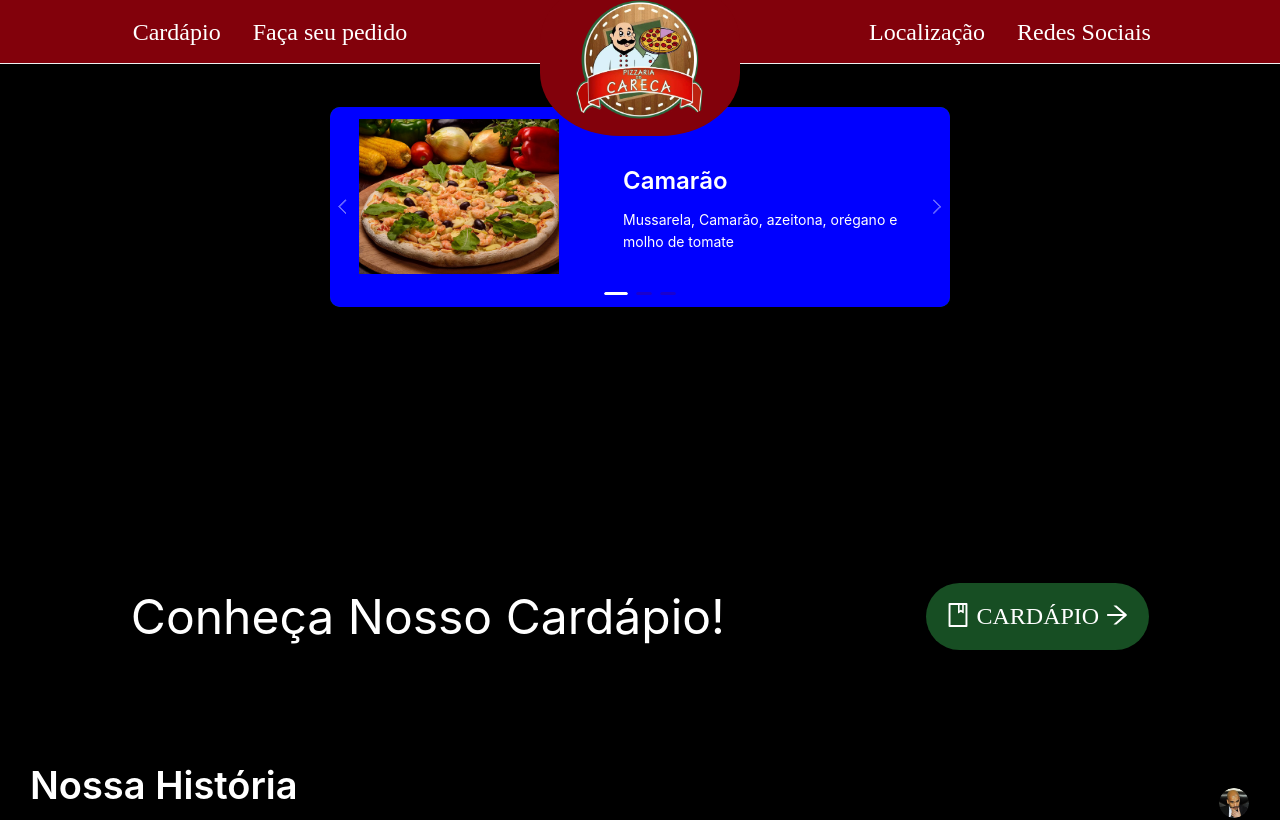
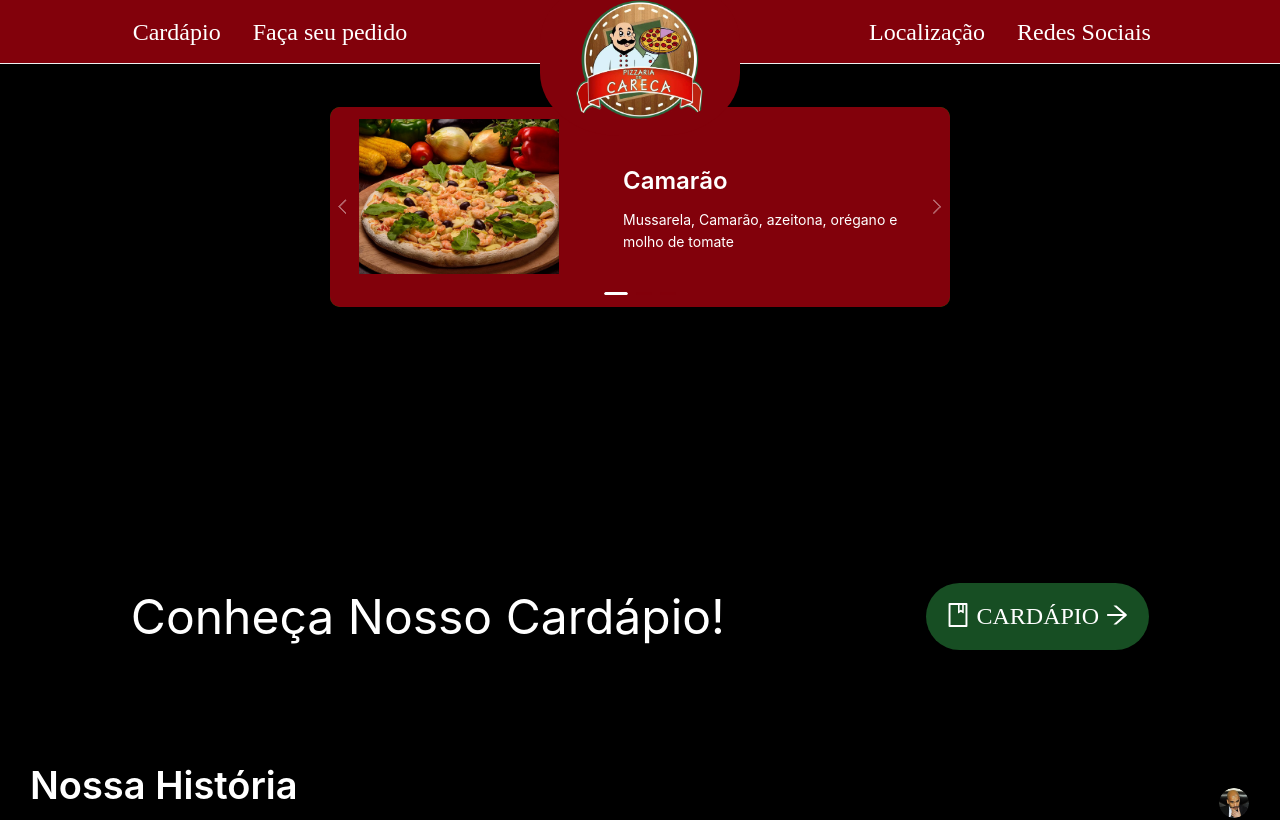
Before and after one commit to Lucas0Santana/careca-landing, a React (Create React App) app: page / in a window 1280 px wide. Shown: the top 820 px of the page. Built offline with nearby package versions, Linux system fonts and the light colour scheme; a web font is replaced by a local one.

Commit message:
💄 feat: Alterando dots e consertando cor do fundo do card

```diff
--- a/src/Shared/Components/Carrossel/index.jsx
+++ b/src/Shared/Components/Carrossel/index.jsx
@@ -44,7 +44,6 @@ export const Carrossel = () => {
             arrows
             waitForAnimate
             fade
-            dots={estiloDots}
         >
             {(carrosselProps.map((props, index) => (
                 <Personalized_card
--- a/src/Shared/Components/Personalized_card/index.jsx
+++ b/src/Shared/Components/Personalized_card/index.jsx
@@ -1,10 +1,11 @@
 import { Typography, Card, Flex, Image, Row, Col } from 'antd';
+import { Environment } from "../../Environment";
 
 export const Personalized_card = ({ pizza, ingredientes, img_pizza }) => {
     const cardStyle = {
         width: 620,
         height: 200,
-        backgroundColor: 'blue',
+        backgroundColor: Environment.BACKGROUND_COLOR,
     };
 
     return (
```
